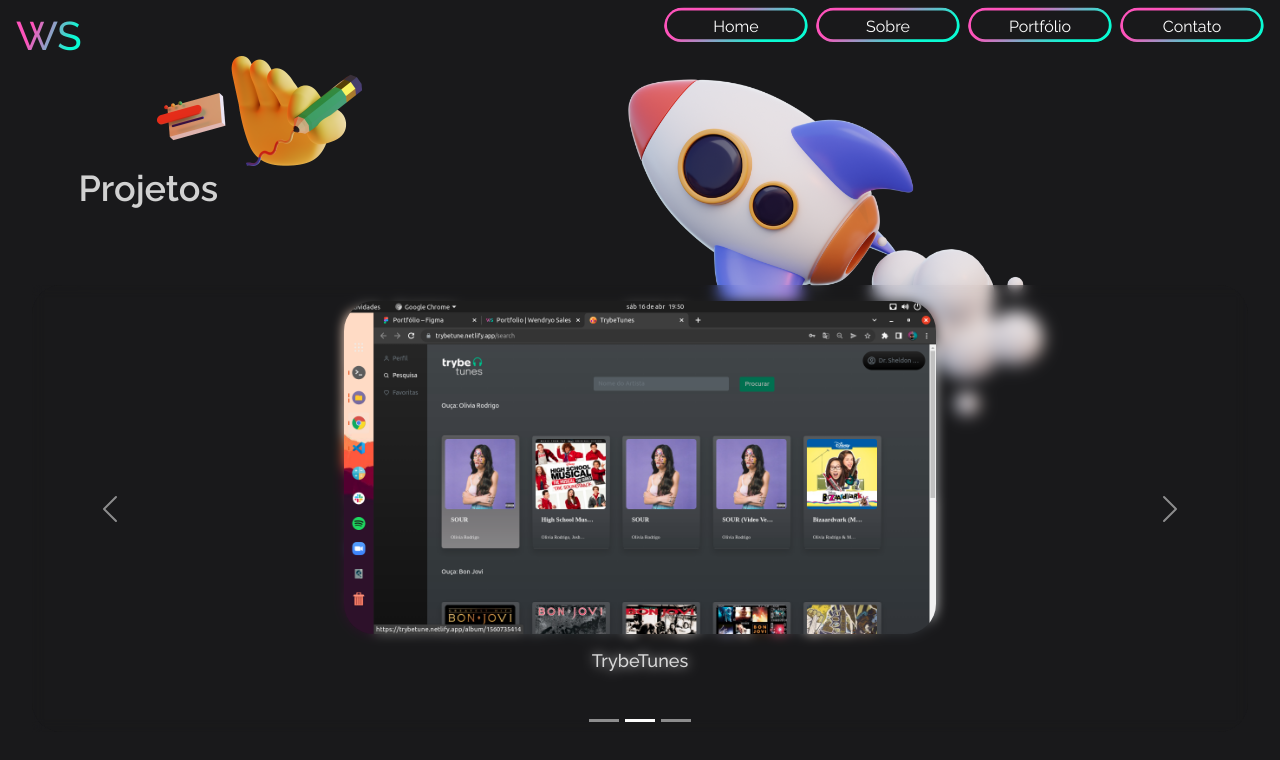
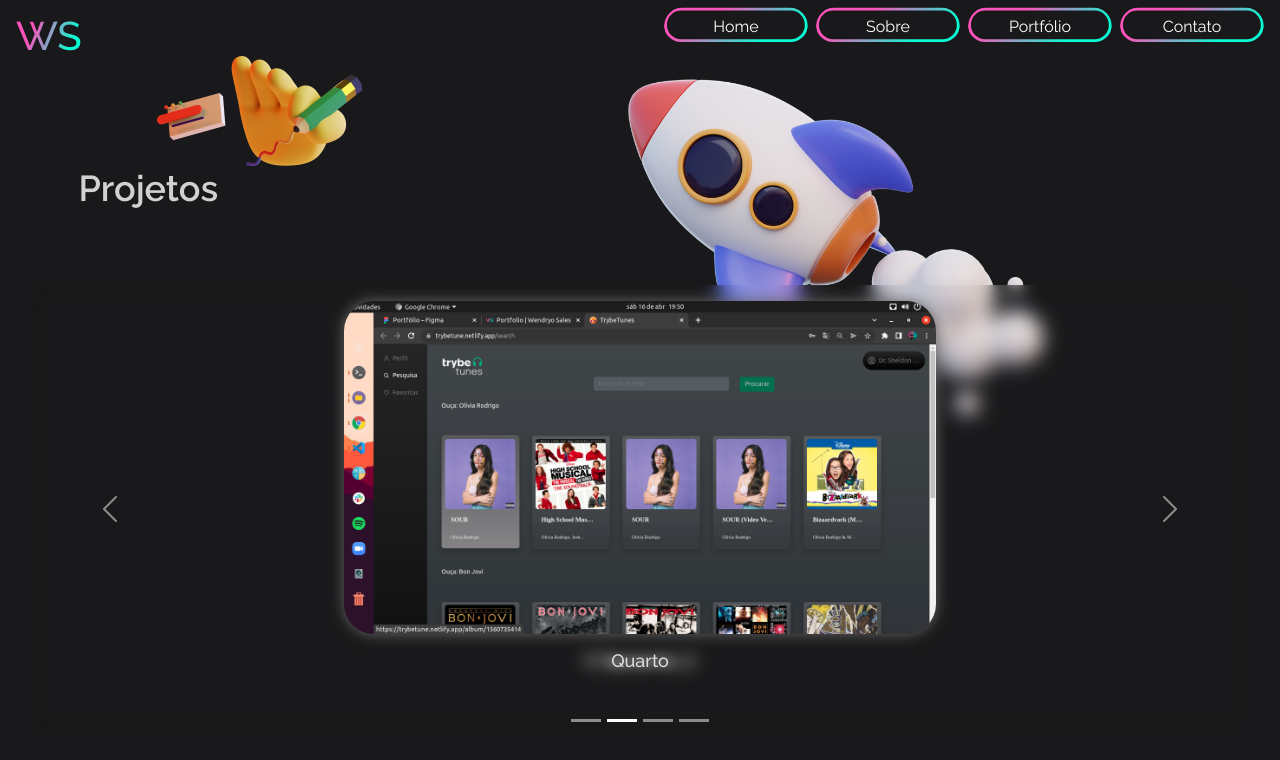
Before and after one commit to wendryosales/portfolio, a React (Create React App) app: page /portfolio in a window 1280 px wide. Shown: the top 760 px of the page. Built offline with nearby package versions, Linux system fonts and the light colour scheme.

Commit message:
bug in carousel

```diff
--- a/public/index.html
+++ b/public/index.html
@@ -14,5 +14,6 @@
   <body>
     <noscript>You need to enable JavaScript to run this app.</noscript>
     <div id="root"></div>
+    <script src="https://cdn.jsdelivr.net/npm/bootstrap@5.1.3/dist/js/bootstrap.bundle.min.js" integrity="sha384-ka7Sk0Gln4gmtz2MlQnikT1wXgYsOg+OMhuP+IlRH9sENBO0LRn5q+8nbTov4+1p" crossorigin="anonymous"></script>
   </body>
 </html>
--- a/src/pages/Portfolio.jsx
+++ b/src/pages/Portfolio.jsx
@@ -1,11 +1,18 @@
-import React from 'react';
+import React, { useState } from 'react';
 import { RiGitRepositoryLine, RiLinksLine } from 'react-icons/ri';
 import { Carousel } from 'react-bootstrap';
 import Header from '../components/Header';
 import style from './Portfolio.module.css';
 import projects from '../projects';
+import './active.css';
 
 function Portfolio() {
+  const [index, setIndex] = useState(0);
+
+  const handleSelect = (selectedIndex) => {
+    setIndex(selectedIndex);
+  };
+
   return (
     <main className={style.container}>
       <Header />
@@ -13,14 +20,19 @@ function Portfolio() {
         <section className={style.title}>
           <h1> Projetos </h1>
         </section>
-        <Carousel className="p-3">
+        <Carousel className="p-3" tabIndex={index} activeIndex={index} onSelect={handleSelect}>
           {
             projects.map(({
-              title, deploy, repository, image, description,
+              title, deploy, repository, image, description, alt,
             }) => (
-              <Carousel.Item className="d-flex justify-content-center">
-                <div key={title} className={style.card}>
-                  <img src={image} alt={title} />
+              <Carousel.Item
+                className="d-flex justify-content-center"
+              >
+                <div
+                  key={title}
+                  className={style.card}
+                >
+                  <img src={image} alt={alt} />
                   <h1>
                     { title }
                   </h1>
--- a/src/pages/Portfolio.module.css
+++ b/src/pages/Portfolio.module.css
@@ -132,7 +132,7 @@
 }
 
 .card:hover img {
-  visibility: hidden;
+  filter: blur(10px);
 }
 
 .card h1 {
--- a/src/projects/index.js
+++ b/src/projects/index.js
@@ -1,4 +1,5 @@
 import trybetunes from '../assets/projects/trybetunes.png';
+import whattocook from '../assets/projects/what-to-cook.png';
 
 const projects = [
   {
@@ -7,20 +8,31 @@ const projects = [
     deploy: 'https://trybetune.netlify.app/',
     repository: 'https://github.com/wendryosales/trybeTunes',
     description: 'Aplicação para busca de albums e músicas utilizando a API do iTunes',
+    alt: 'First slide',
   },
   {
-    title: 'TrybeTunes',
+    title: 'What to Cook',
+    image: whattocook,
+    deploy: 'https://what-to-cook.netlify.app/',
+    repository: 'https://github.com/wendryosales/what-to-cook',
+    description: 'Projeto bônus realizado em grupo, aplicativo de que te ajuda escolher uma receita',
+    alt: 'Second slide',
+  },
+  {
+    title: 'terceiro',
+    image: whattocook,
+    deploy: 'https://what-to-cook.netlify.app/',
+    repository: 'https://github.com/wendryosales/what-to-cook',
+    description: 'Projeto bônus realizado em grupo, aplicativo de que te ajuda escolher uma receita',
+    alt: 'Third slide',
+  },
+  {
+    title: 'Quarto',
     image: trybetunes,
     deploy: 'https://trybetune.netlify.app/',
     repository: 'https://github.com/wendryosales/trybeTunes',
     description: 'Aplicação para busca de albums e músicas utilizando a API do iTunes',
-  },
-  {
-    title: 'TrybeTunes',
-    image: trybetunes,
-    deploy: 'https://trybetune.netlify.app/',
-    repository: 'https://github.com/wendryosales/trybeTunes',
-    description: 'Aplicação para busca de albums e músicas utilizando a API do iTunes',
+    alt: 'First slide',
   },
 ];
 
```
Also changed, not shown: src/assets/projects/what-to-cook.png (added), src/pages/active.css (added).
